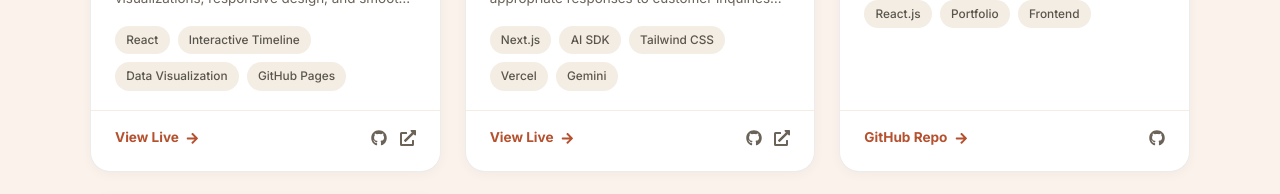
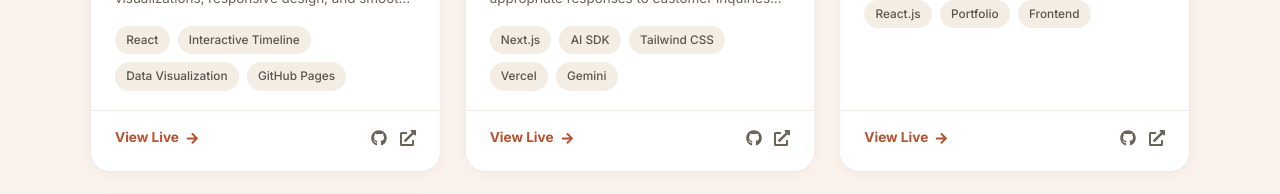
Before and after one commit to htlee1999/HTportfolio, a React (Create React App) app: page /projects in a window 1280 px wide. Shown: the part 3120-3314 px from the top of the page. Built offline with nearby package versions, Linux system fonts and the light colour scheme.

Commit message:
project update

```diff
--- a/src/components/Projects/projectsData.js
+++ b/src/components/Projects/projectsData.js
@@ -108,8 +108,9 @@ export const personalProjects = [
   {
     title: "Personal Portfolio Website",
     description: "Developed a responsive, modern portfolio website using React.js to showcase my projects, skills, and experience. Implemented custom animations and interactive elements to enhance user experience.",
+    link: "https://leehongteng.vercel.app/",
     github: "https://github.com/htlee1999/HTportfolio",
-    type: "github",
+    type: "both",
     tags: ["React.js", "Portfolio", "Frontend"],
     image: personalPortfolioShot
   },
```
